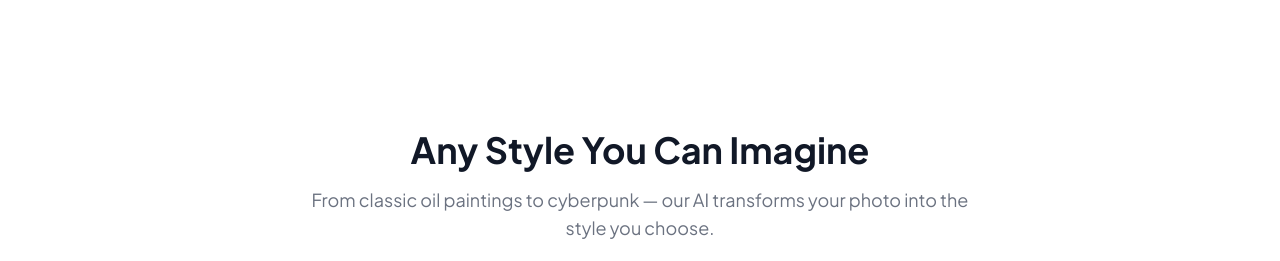
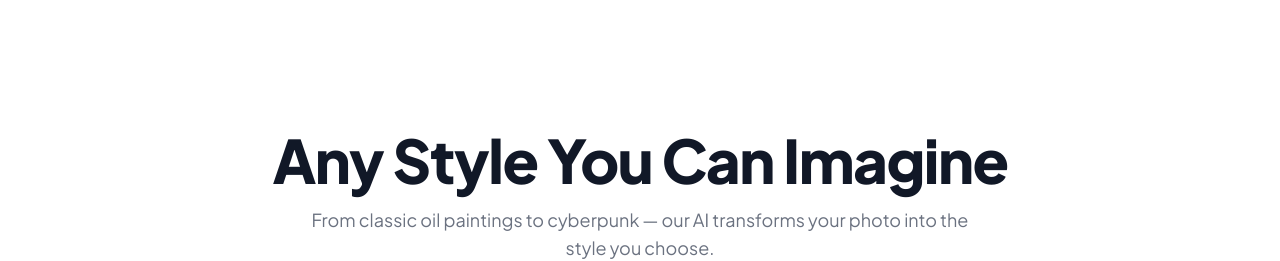
Before and after one commit to qianzhouxia-beep/ArtShift, a React (Vite) app: page / in a window 1280 px wide. Shown: the part 1620-1881 px from the top of the page. Built offline with nearby package versions, Linux system fonts and the light colour scheme.

Commit message:
Fix: StyleGallery title font size + Waitlist logo white background

```diff
--- a/src/App.tsx
+++ b/src/App.tsx
@@ -521,7 +521,7 @@ function Waitlist() {
   return (
     <section id="waitlist" className="py-20 sm:py-28 px-6 sm:px-12 md:px-20 lg:px-28" style={{ background: 'linear-gradient(135deg, #1e1b4b, #312e81, #1e1b4b)' }}>
       <div className="max-w-2xl mx-auto text-center">
-        <div className="w-16 h-16 rounded-2xl flex items-center justify-center mx-auto mb-8 bg-white/10 backdrop-blur-sm">
+        <div className="w-16 h-16 rounded-2xl flex items-center justify-center mx-auto mb-8 bg-white shadow-lg">
           <ArtShiftLogo className="w-10 h-10" />
         </div>
         <h2 className="text-4xl sm:text-5xl lg:text-6xl font-extrabold tracking-tight text-white mb-5">
@@ -694,7 +694,7 @@ function StyleGallery() {
   return (
     <section className="py-20 px-6 sm:px-12 md:px-20 bg-white">
       <div className="max-w-6xl mx-auto text-center">
-        <h2 className="text-3xl sm:text-4xl font-bold text-gray-900 mb-4">
+        <h2 className="text-4xl sm:text-5xl lg:text-6xl font-extrabold tracking-tight text-gray-900 mb-4">
           Any Style You Can Imagine
         </h2>
         <p className="text-gray-500 text-lg mb-12 max-w-2xl mx-auto">
```
